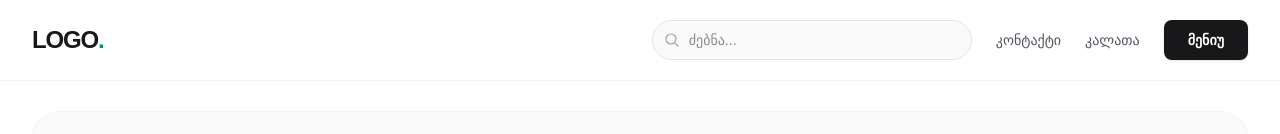
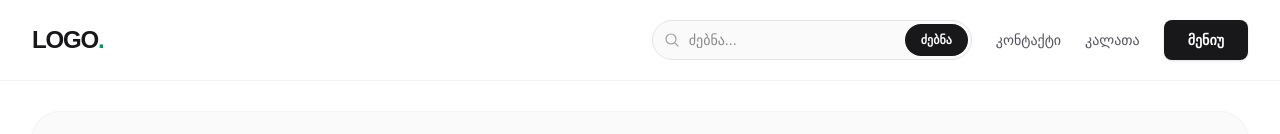
Before and after one commit to beridzezura14/restaurant-menu, a Next.js app: page / in a window 1280 px wide. Shown: the top 134 px of the page. Built offline with nearby package versions, Linux system fonts and the light colour scheme; no server answers; the database is empty.

Commit message:
ad search btn

```diff
--- a/app/components/Header.tsx
+++ b/app/components/Header.tsx
@@ -47,8 +47,15 @@ function HeaderSearch({ onSearch, compact = false }: { onSearch?: () => void; co
         value={term}
         onChange={(event) => setTerm(event.target.value)}
         placeholder="ძებნა..."
-        className="h-10 w-full rounded-full border border-zinc-200 bg-zinc-50 pl-9 pr-4 text-sm font-medium text-zinc-900 outline-none transition focus:border-emerald-500 focus:bg-white focus:ring-2 focus:ring-emerald-100"
+        className="h-10 w-full rounded-full border border-zinc-200 bg-zinc-50 pl-9 pr-24 text-sm font-medium text-zinc-900 outline-none transition focus:border-emerald-500 focus:bg-white focus:ring-2 focus:ring-emerald-100"
       />
+      <button
+        type="submit"
+        className="absolute right-1 top-1/2 h-8 -translate-y-1/2 rounded-full bg-zinc-900 px-4 text-xs font-bold text-white transition-colors hover:bg-emerald-600 focus:outline-none focus:ring-2 focus:ring-emerald-200"
+        aria-label="ძებნა"
+      >
+        ძებნა
+      </button>
     </form>
   );
 }
```
